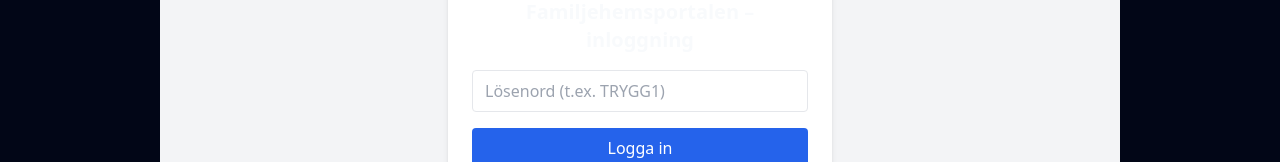
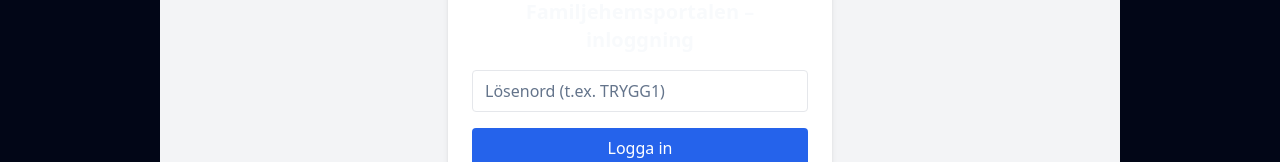
Before and after one commit to Mats6102hamberg/Familjehemsportalen1, a Next.js app: page /login in a window 1280 px wide. Shown: the part 386-548 px from the top of the page. Built offline with nearby package versions, Linux system fonts and the light colour scheme.

Commit message:
Fix login input text visibility

```diff
--- a/app/login/page.tsx
+++ b/app/login/page.tsx
@@ -52,7 +52,7 @@ export default function LoginPage() {
           value={password}
           onChange={(e) => setPassword(e.target.value)}
           placeholder="Lösenord (t.ex. TRYGG1)"
-          className="w-full border rounded px-3 py-2"
+          className="w-full border rounded px-3 py-2 text-slate-900 placeholder:text-slate-500"
           autoComplete="one-time-code"
           name="devlogin"
         />
```
